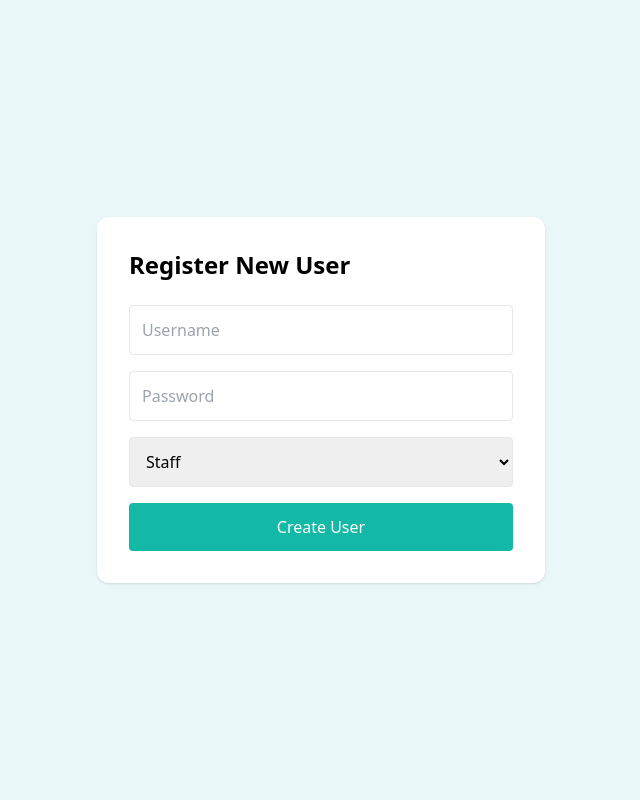
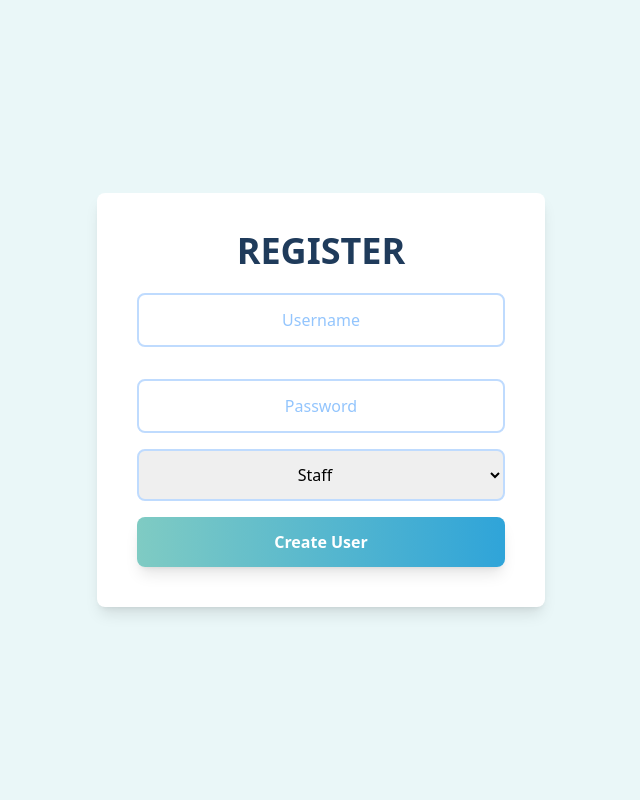
Before and after one commit to lils2409/Fake-docters, a Flask app: page /register in a window 1280 px wide. Shown: the whole page, without its empty margins (319-959 px from the left). Run offline with Flask 3, Linux system fonts and the light colour scheme; a user stored in the database is signed in; some libraries are stand-ins or nearby versions.

Commit message:
registererror_anddecoration

```diff
--- a/templates/register.html
+++ b/templates/register.html
@@ -6,21 +6,48 @@
 <script src="https://cdn.tailwindcss.com"></script>
 </head>
 
-<body class="bg-[#EAF7F8] flex items-center justify-center min-h-screen">
+<body class="flex items-center justify-center font-sans leading-relaxed min-h-screen bg-[#EAF7F8] flex-col m-0">
+    <div class="bg-white rounded-lg shadow-lg p-10 w-full max-w-md text-center">
 
-<div class="bg-white p-8 rounded-xl shadow w-full max-w-md">
-<h2 class="text-2xl font-bold mb-6">Register New User</h2>
+        <h1 class="text-4xl font-bold mb-6 leading-none">
+            <span class="text-[#1F3B5B]">REGISTER</span>
+        </h1>
+
+        {% if error %}
+        <p class="text-red-500 font-semibold mb-4">{{ error }}</p>
+        {% endif %}
 
         <form method="POST" class="space-y-4">
-<input name="username" placeholder="Username" required class="w-full p-3 border rounded">
-<input name="password" type="password" placeholder="Password" required class="w-full p-3 border rounded">
+            <input
+                name="username"
+                placeholder="Username"
+                required
+                class="w-full mb-4 px-4 py-3 text-center border-2 border-blue-200 rounded-lg
+                focus:outline-none focus:border-blue-400 focus:ring-2 focus:ring-blue-200
+                placeholder:text-blue-300">
+            <input
+                name="password"
+                type="password"
+                placeholder="Password"
+                required
+                class="w-full mb-4 px-4 py-3 text-center border-2 border-blue-200 rounded-lg
+                focus:outline-none focus:border-blue-400 focus:ring-2 focus:ring-blue-200
+                placeholder:text-blue-300">
 
-<select name="role" class="w-full p-3 border rounded">
+            <select
+                name="role"
+                class="w-full mb-4 px-4 py-3 text-center border-2 border-blue-200 rounded-lg
+                focus:outline-none focus:border-blue-400 focus:ring-2 focus:ring-blue-200
+                placeholder:text-blue-300">
             <option value="staff">Staff</option>
             <option value="admin">Admin</option>
             </select>
 
-<button class="w-full py-3 bg-teal-500 text-white rounded">
+            <button
+                type="submit"
+                class="w-full py-3 mt-6 text-white font-semibold rounded-lg
+                bg-gradient-to-l from-[#2FA4D9] to-[#7FCBC3]
+                shadow-lg hover:shadow-xl hover:scale-[1.02] transition">
                 Create User
             </button>
 </form>
```
Also changed, not shown: instance/patients.db. Lines whose indentation alone changed are shown as unchanged.
